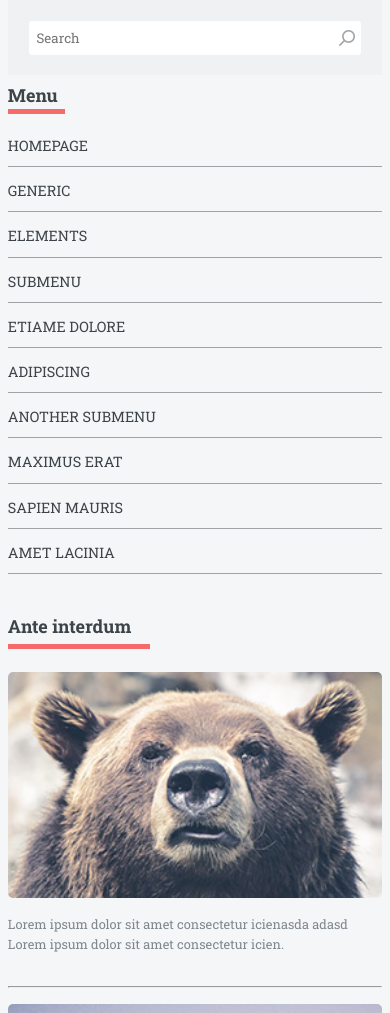
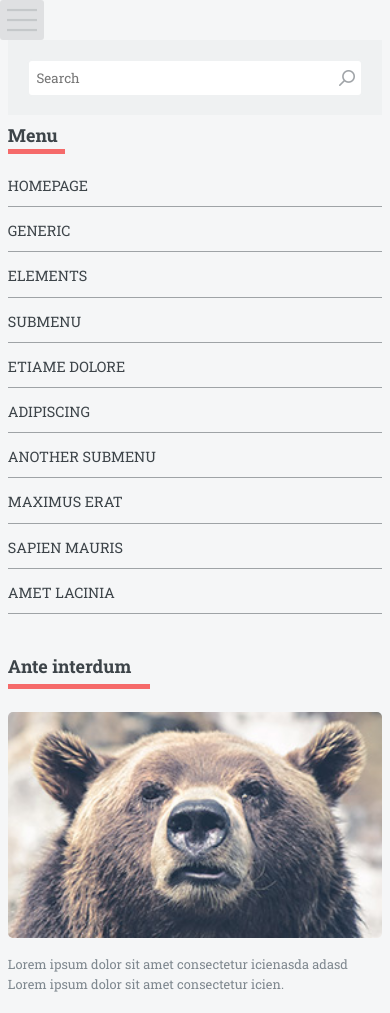
Before and after one commit to khazaddoom/blog-website, a website built with Parcel: page src/index.html in a window 390 px wide. Shown: the top 1013 px of the page. Built offline with nearby package versions, Linux system fonts and the light colour scheme.

Commit message:
initial work for hamburger menu

```diff
--- a/src/components/_menu.scss
+++ b/src/components/_menu.scss
@@ -74,3 +74,14 @@ footer {
         border-bottom: 2px dotted $text-gray;
     }
 }
+
+.hamburger-menu {
+    background-color: #9fa3a6;
+    opacity: 0.25;
+    width: 2.75rem;
+    border-radius: 3px;
+    img {
+        width: 2.5rem;
+        margin: 0 auto;
+    }
+}
--- a/src/index.html
+++ b/src/index.html
@@ -7,8 +7,10 @@
     <title>Bloggy</title>
 </head>
 <body>
+    <div class="hamburger-menu">
+        <img src="./assets/images/menu_gray.png" alt="" >
+    </div>
     <aside>
-        <img src="" alt="" class="hamburger" >
         <section class="search-container">
             <input type="text" placeholder="Search" name="search" id="search">
         </section>
```
Also changed, not shown: src/assets/images/hamburger.png (deleted), src/assets/images/menu_gray.png (added), src/assets/images/menu_red.png (added).
